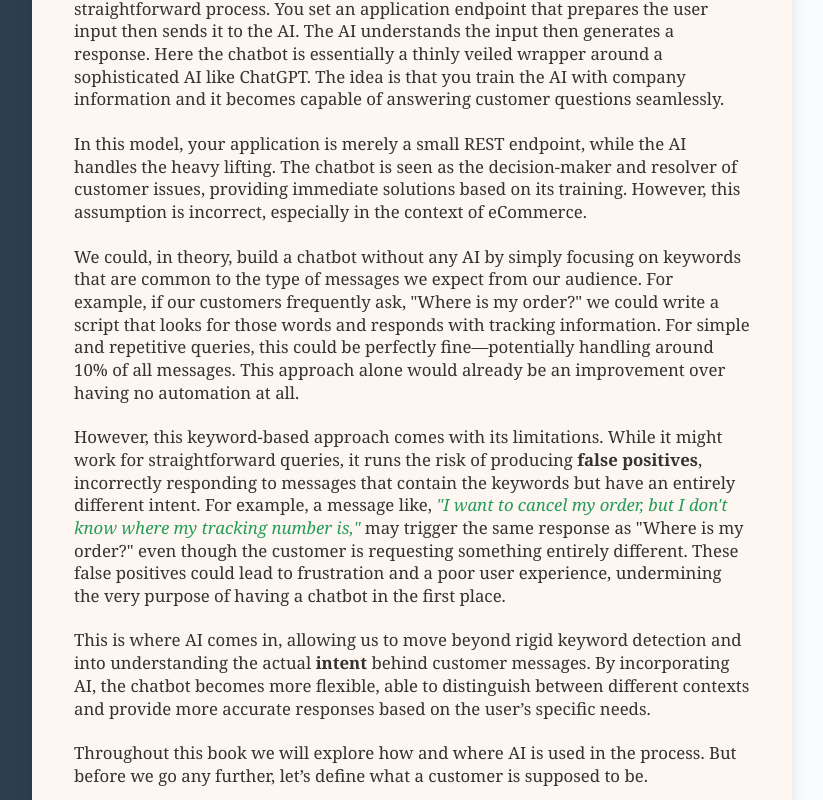
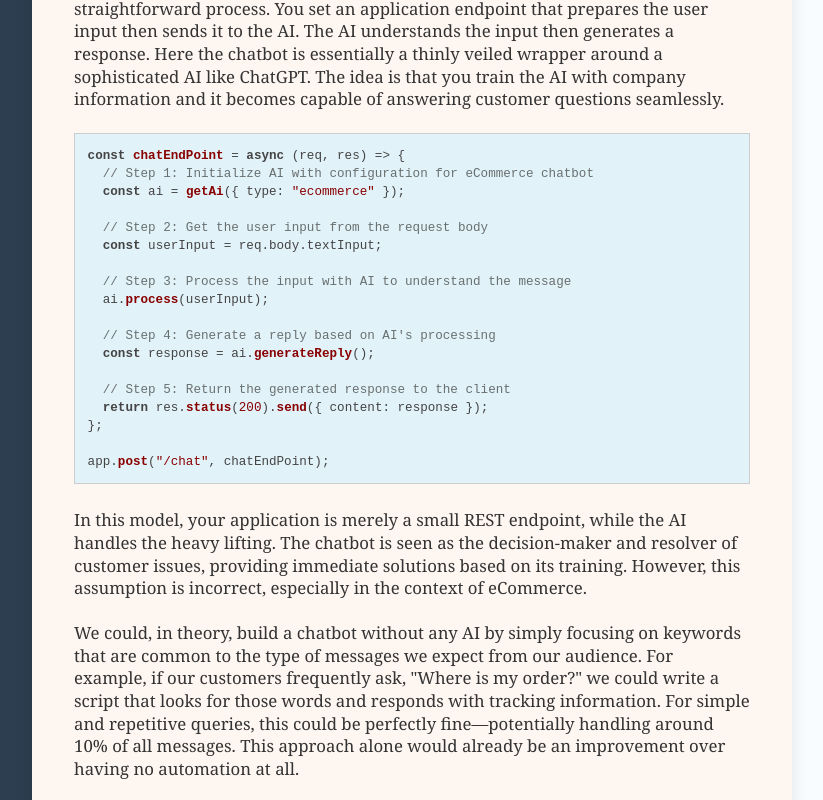
Before and after one commit to ibudiallo/automated-agents-book, a website: page website/chapter-1.html in a window 1280 px wide. Shown: the part 3316-4116 px from the top of the page, without its empty margins (268-1091 px from the left). Drawn offline with Linux system fonts and the light colour scheme.

Commit message:
add example

```diff
--- a/website/chapter-1.html
+++ b/website/chapter-1.html
@@ -63,6 +63,25 @@
 <p>In essence, the purpose of a chatbot is not to replace human interaction but to complement it. By handling the volume of simpler tasks, chatbots allow companies to provide better, faster service while freeing up human agents to tackle more challenging customer concerns. When used correctly, chatbots become an integral part of a comprehensive customer service strategy, enhancing the overall customer experience rather than detracting from it.</p>
 <h2>The role of AI in a chatbot</h2>
 <p>It’s important to acknowledge that chatbots are powered by AI, or machine learning to be more accurate. The common assumption is that chatbots follow a straightforward process. You set an application endpoint that prepares the user input then sends it to the AI. The AI understands the input then generates a response. Here the chatbot is essentially a thinly veiled wrapper around a sophisticated AI like ChatGPT. The idea is that you train the AI with company information and it becomes capable of answering customer questions seamlessly.</p>
+<pre><code class="language-js"><span class="hljs-keyword">const</span> <span class="hljs-title function_">chatEndPoint</span> = <span class="hljs-keyword">async</span> (<span class="hljs-params">req, res</span>) =&gt; {
+  <span class="hljs-comment">// Step 1: Initialize AI with configuration for eCommerce chatbot</span>
+  <span class="hljs-keyword">const</span> ai = <span class="hljs-title function_">getAi</span>({ <span class="hljs-attr">type</span>: <span class="hljs-string">&quot;ecommerce&quot;</span> });
+
+  <span class="hljs-comment">// Step 2: Get the user input from the request body</span>
+  <span class="hljs-keyword">const</span> userInput = req.<span class="hljs-property">body</span>.<span class="hljs-property">textInput</span>;
+
+  <span class="hljs-comment">// Step 3: Process the input with AI to understand the message</span>
+  ai.<span class="hljs-title function_">process</span>(userInput);
+
+  <span class="hljs-comment">// Step 4: Generate a reply based on AI&#x27;s processing</span>
+  <span class="hljs-keyword">const</span> response = ai.<span class="hljs-title function_">generateReply</span>();
+
+  <span class="hljs-comment">// Step 5: Return the generated response to the client</span>
+  <span class="hljs-keyword">return</span> res.<span class="hljs-title function_">status</span>(<span class="hljs-number">200</span>).<span class="hljs-title function_">send</span>({ <span class="hljs-attr">content</span>: response });
+};
+
+app.<span class="hljs-title function_">post</span>(<span class="hljs-string">&quot;/chat&quot;</span>, chatEndPoint);
+</code></pre>
 <p>In this model, your application is merely a small REST endpoint, while the AI handles the heavy lifting. The chatbot is seen as the decision-maker and resolver of customer issues, providing immediate solutions based on its training. However, this assumption is incorrect, especially in the context of eCommerce.</p>
 <p>We could, in theory, build a chatbot without any AI by simply focusing on keywords that are common to the type of messages we expect from our audience. For example, if our customers frequently ask, "Where is my order?" we could write a script that looks for those words and responds with tracking information. For simple and repetitive queries, this could be perfectly fine—potentially handling around 10% of all messages. This approach alone would already be an improvement over having no automation at all.</p>
 <p>However, this keyword-based approach comes with its limitations. While it might work for straightforward queries, it runs the risk of producing <strong>false positives</strong>, incorrectly responding to messages that contain the keywords but have an entirely different intent. For example, a message like, <em>"I want to cancel my order, but I don't know where my tracking number is,"</em> may trigger the same response as "Where is my order?" even though the customer is requesting something entirely different. These false positives could lead to frustration and a poor user experience, undermining the very purpose of having a chatbot in the first place.</p>
```
Also changed, not shown: book/part-one/c01.md (+21 -0 lines).
